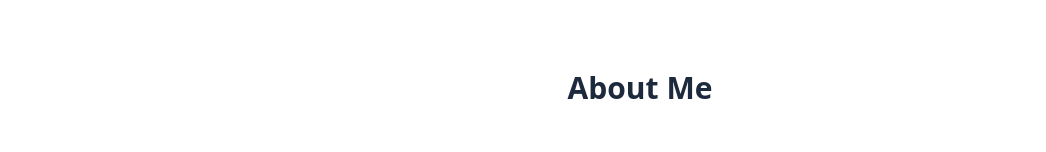
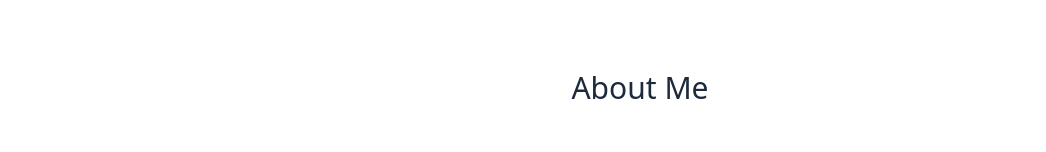
Before and after one commit to LuvsicptZ/kai-portfolio, a Next.js app: page / in a window 1280 px wide. Shown: the part 750-902 px from the top of the page, without its empty margins (0-1046 px from the left). Built offline with nearby package versions, Linux system fonts and the light colour scheme.

Commit message:
feat: change section heading font to semiBold

```diff
--- a/components/SectionHeading.tsx
+++ b/components/SectionHeading.tsx
@@ -1,6 +1,6 @@
 export default function SectionHeading({ children }: { children: React.ReactNode }) {
     return (
-        <h2 className="text-3xl font-bold text-slate-800 text-center mb-10 mt-[200px]">
+        <h2 className="text-3xl font-semiBold text-slate-800 text-center mb-10 mt-[200px]">
             {children}
         </h2>
     )
```
